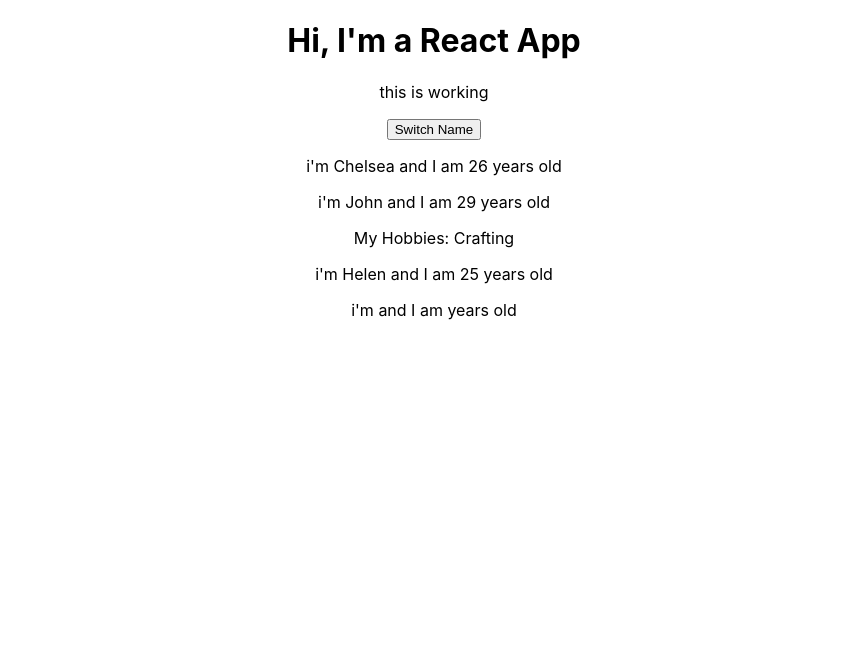
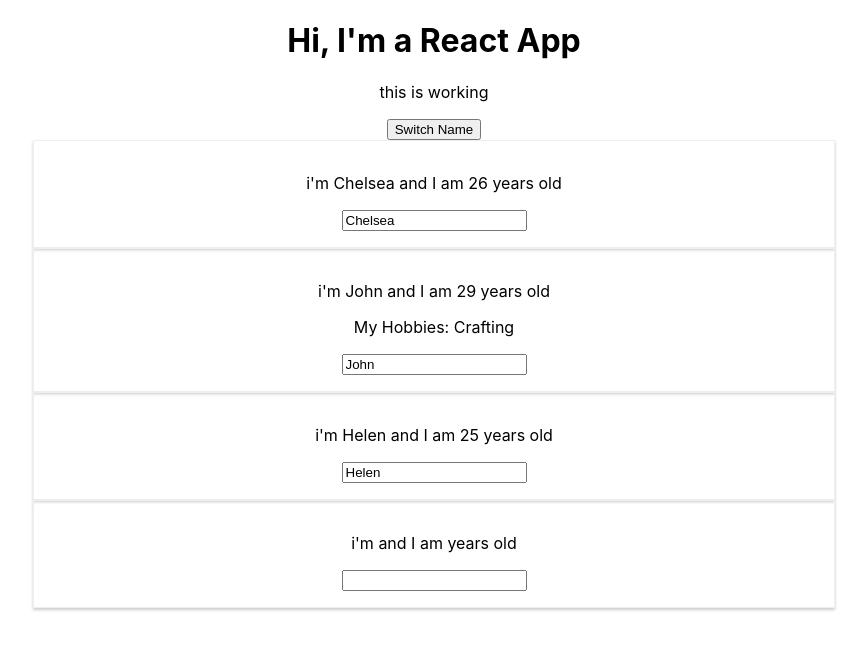
Before and after one commit to bchelsea/my, a React (Create React App) app: page / in a window 1280 px wide. Shown: the top 650 px of the page, without its empty margins (206-1073 px from the left). Built offline with nearby package versions, Linux system fonts and the light colour scheme.

Commit message:
created person.css, added styling to Person component

```diff
--- a/src/App.js
+++ b/src/App.js
@@ -22,8 +22,18 @@
         { name: 'John', age: 29 },
         { name: 'Hellz', age: 25 }
       ]
+    })
+  }
+
+  nameChangedHandler = (event) => {
+    this.setState ( {
+      persons: [
+        { name: 'Chelsea', age: 26 },
+        { name: event.target.value, age: 29 },
+        { name: 'Hellz', age: 25 }
+      ]
     });
- console.log('was clicked');
+    console.log('name change handler triggered');
   };
 
     render() {
@@ -32,17 +42,24 @@
       <h1>Hi, I'm a React App</h1>
       <p>this is working</p>
       <button onClick={ () => this.switchNameHandler('CHEEEEEEELS') }>Switch Name</button>
+
       <Person
       name={this.state.persons[0].name}
       age={this.state.persons[0].age}/>
+
       <Person
       name={this.state.persons[1].name}
       age={this.state.persons[1].age}
-      click={this.switchNameHandler.bind(this, 'CHELSEA 2')} > My Hobbies: Crafting</Person>
+      click={this.switchNameHandler.bind(this, 'CHELSEA 2')}
+      changed={this.nameChangedHandler}
+      > My Hobbies: Crafting
+      </Person>
+
       <Person
       name={this.state.persons[2].name}
       age={this.state.persons[2].age}/>
       <Person/>
+
       </div>
     )
    //return React.createElement('div',{className: 'App'},React.createElement('h1', null, 'DOes this work now'));
--- /dev/null
+++ b/src/Person/Person.css
@@ -0,0 +1,8 @@
+.Person {
+    width: 60%;
+    margin: auto;
+    border: 1px solid #eee;
+    box-shadow: 0 2px 3px #ccc;
+    padding: 16px;
+    text-align: center;
+}
--- a/src/Person/Person.js
+++ b/src/Person/Person.js
@@ -1,12 +1,15 @@
 import React from 'react';
+import Person from './Person.css';
 
 const person = (props) => {
     return (
-        (<div>
+        (<div className ='Person'>
         <p onClick={props.click}> i'm {props.name} and I am {props.age} years old</p>
         <p>{props.children}</p>
-        </div>)
+        <input type ="text" onChange={props.changed} value={props.name}/>
+        </div>
+        )
     )
 }
 
-export default person
+export default person;
```
